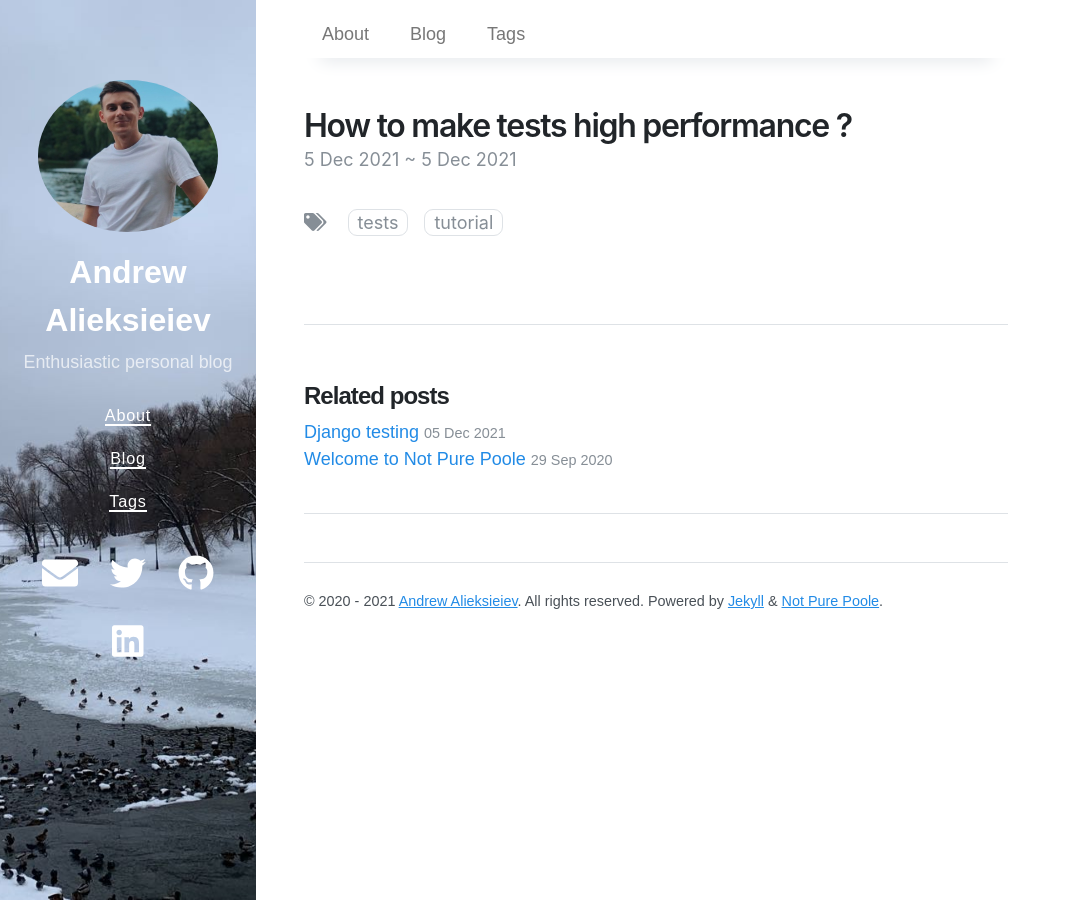
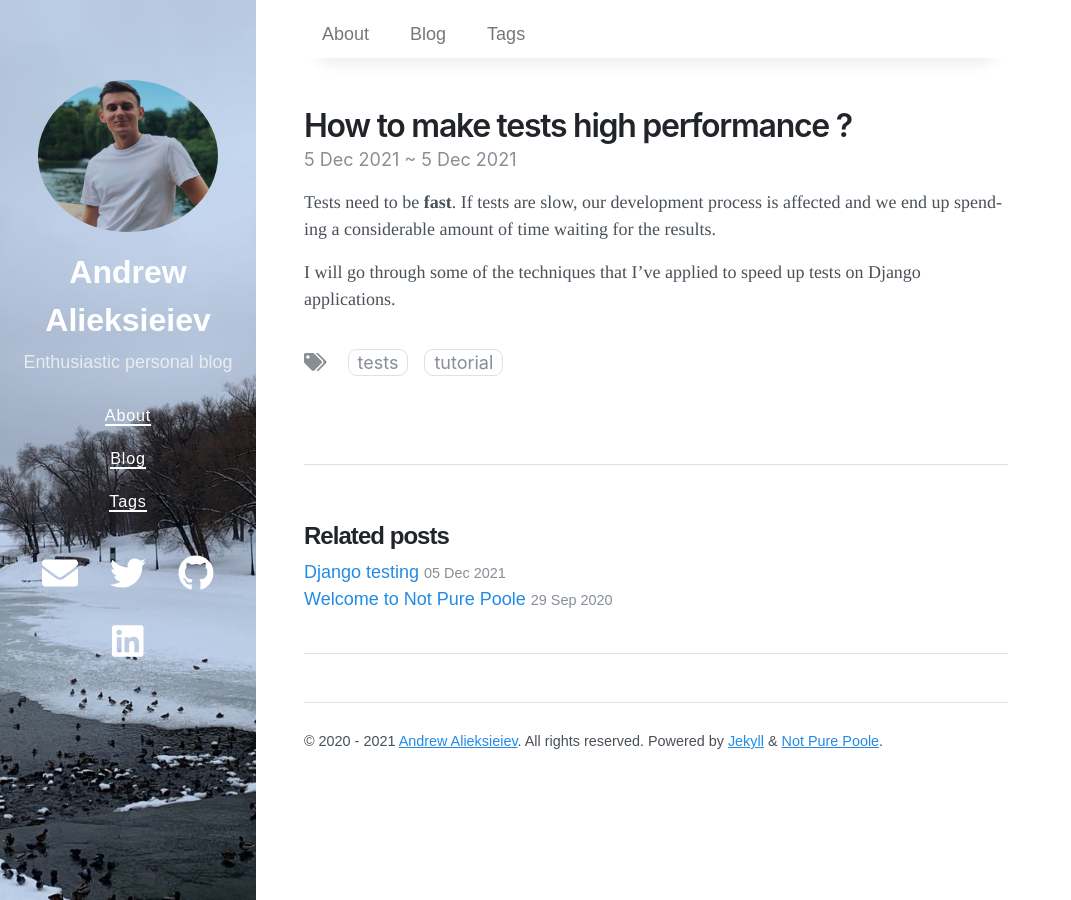
Before and after one commit to Brainisthekey/brainkey_blog, a Jekyll site: the page built from _posts/2021-12-05-tests-performance.md, in a window 1280 px wide. Shown: the whole page, without its empty margins (0-1071 px from the left). Built offline with Jekyll 4.4.1, drawn with Linux system fonts in a browser that asks for light colours; nearby versions of some CDN libraries.

Commit message:
feat: Add description to the posts

```diff
--- a/_posts/2021-12-05-tests-performance.md
+++ b/_posts/2021-12-05-tests-performance.md
@@ -6,3 +6,7 @@ last_modified_at: 2021-12-05 10:40 +0800
 tags: [tests, tutorial]
 toc:  true
 ---
+
+Tests need to be **fast**. If tests are slow, our development process is affected and we end up spending a considerable amount of time waiting for the results.
+
+I will go through some of the techniques that I’ve applied to speed up tests on Django applications.
```
Also changed, not shown: _posts/2020-09-29-welcome-to-not-pure-poole.md (+1 -1 lines), _posts/2021-12-05-tests-django.md (+2 -0 lines), README.md, 6 other files.
